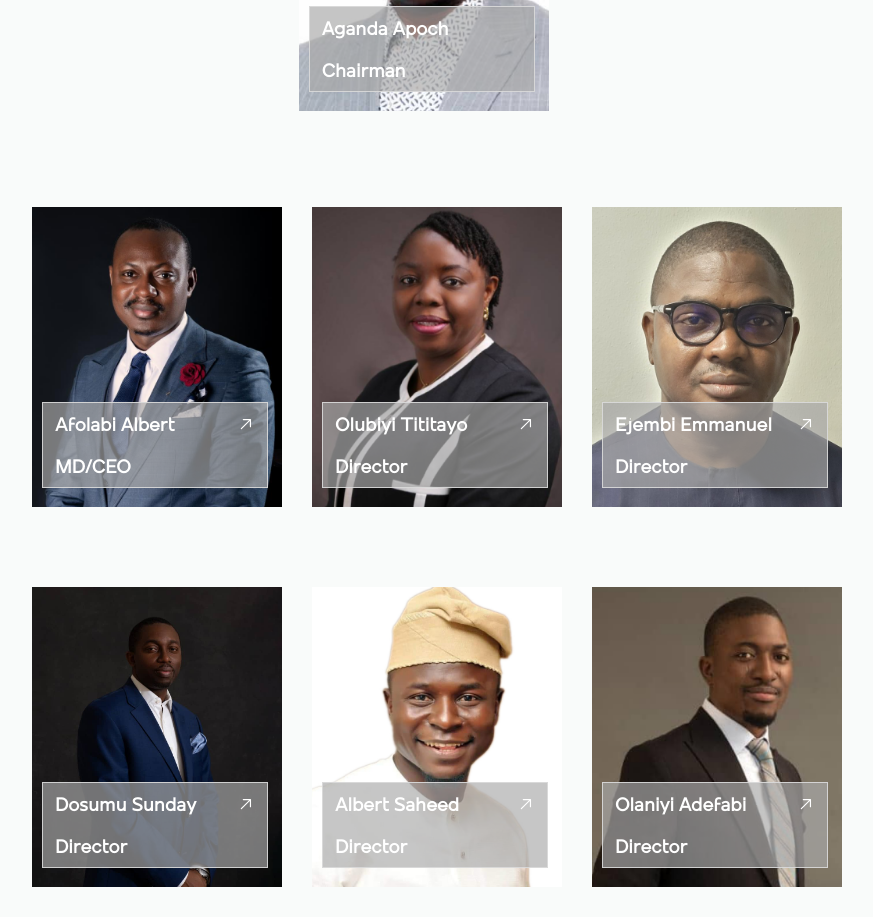
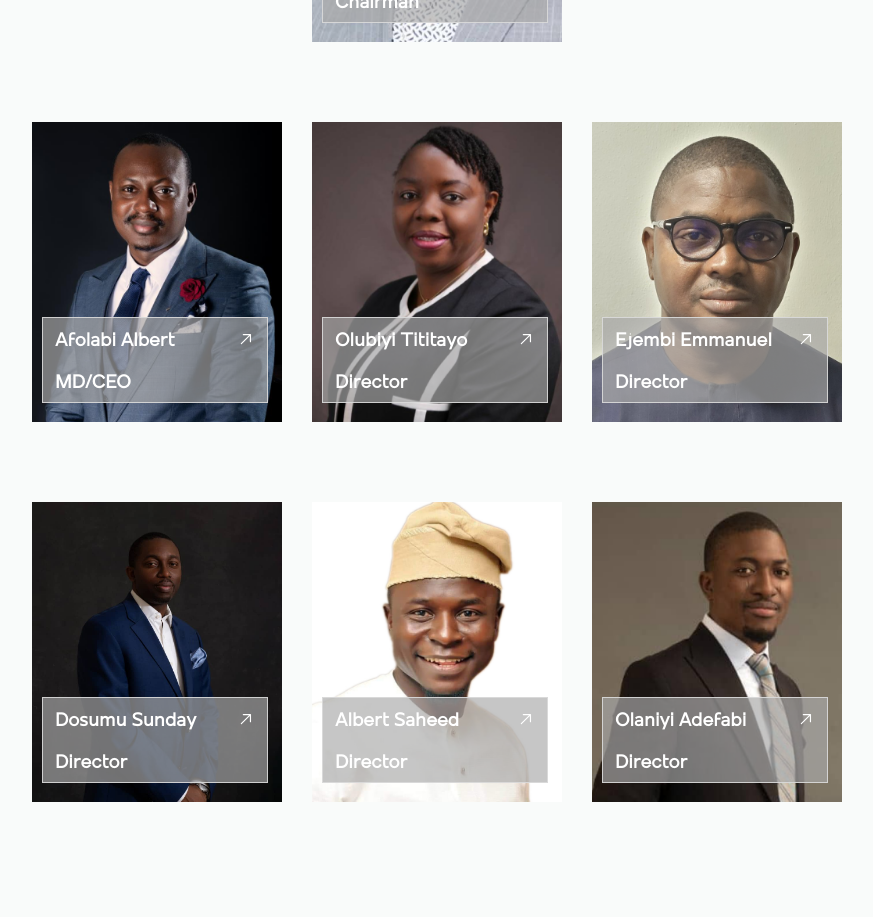
Before and after one commit to brunolotab/myTm30, a React (Vite) app in the folder project1/: page /About in a window 1280 px wide. Shown: the part 1880-2797 px from the top of the page, without its empty margins (203-1076 px from the left). Built offline with nearby package versions, Linux system fonts and the light colour scheme.

Commit message:
13th commit

```diff
--- a/project1/src/Pages/About/About.jsx
+++ b/project1/src/Pages/About/About.jsx
@@ -10,11 +10,13 @@ function About() {
             <div className='career-wrapper'>
                 <div className="wrapper">
                     <div className='container'>
+                        <div className='container1'>
                         <p>About us</p>
                         <h1>
                             Who we are
                         </h1>
-                        <div>
+                        </div>
+                        <div className='container2'>
                             We are a software company with strong technical expertise in developing innovative
                             solutions that drive digital transformation in the IT industry. Leveraging our experience,
                             we deliver our solutions with flexibility, responsiveness, efficiency and unmatched
@@ -23,9 +25,9 @@ function About() {
                     </div>
                 </div><br />
                 <div className='contain-about'>
-                    <p>We embrace the S.P.I.C.E values</p>
+                    <p style={{ color: '#66d5f3' }}>We embrace the S.P.I.C.E values</p>
                     <h1 style={{ color: '#000' }}>Our Core Values</h1>
-                    <div style={{ lineHeight: '1.8rem' }}>
+                    <div className='about'>
                         We’re an ambitious and smart team with a shared mission. Our mission is to empower organizations
                         across various sectors to achieve their full potential by providing tailored software solutions that drive
                         efficiency, productivity, and growth. With a team of seasoned experts and a deep understanding of
@@ -48,10 +50,15 @@ export default About
 
 const Aiv = styled.div`
       .career-wrapper {
-    padding: 2rem 3rem;
+    padding: 2rem ;
+    /* padding: 2rem 3rem; */
     /* background-color: #fff; */
     font-size: 18px;
     color: #717a8e;
+    display: flex;
+    flex-direction: column;
+    justify-content: center;
+    align-items: center;
 
   }
      .wrapper {
@@ -68,22 +75,51 @@ const Aiv = styled.div`
     background-color: #66d5f3;
     /* -webkit-animation: sol 5s linear infinite ; */
     /* transition: all 2s; */
-    width: 54%;
-    height: 250px;
-    line-height: 2rem;
+    width: 60%;
+    /* height: 250px; */
+    /* line-height: 2rem; */
     color: #fff;
-    font-size: 19px;
-    padding: 5rem 12rem;
+    font-size: 18px;
+    padding: 5rem 10rem;
     text-align: center;
+  }
+  .container1 {
+    line-height: 1rem;
+  }
+  .container2 {
+    line-height: 1.8rem;
   }
   .contain-about {
     display: flex;
     flex-direction: column;
     justify-content: center;
     align-items: center;
-    width: 68%;
-    padding: 5rem 12rem;
+    width: 60%;
+    padding: 4rem 10rem;
     text-align: center;
 
   }
+  .about {
+    line-height: 1.8rem;
+  }
+
+
+  @media screen and (max-width: 1103px){
+        /* .wrapper {
+            width: 100%;
+        } */
+        .container2 {
+            font-size: 16px;
+        }
+        .contain-about {
+             padding: 4rem 2rem;
+             border: 1px solid red;
+            width: 95%;
+        }
+        .about {
+            line-height: 1.8rem;
+            font-size: 19.5px;
+
+        }
+  }
 `
--- a/project1/src/Pages/About/Directors.jsx
+++ b/project1/src/Pages/About/Directors.jsx
@@ -38,12 +38,17 @@ function Directors() {
                 <div>
                     <h3 style={{ textAlign: 'center', color: '#24b0ff', fontWeight: 'bolder' }}>Meet Our</h3>
                     <h1 style={{ textAlign: 'center', fontWeight: 900 }}>Board Of Directors</h1><br />
+                    {/* <div className='directors-image'><img src={Agada} alt='' /></div>
+                    <div className='directors-name' onClick={() => setOpenModal2(true)}><div>Aganda Apoch <span></span></div>
+                        <p>Chairman</p></div> */}
+                </div>
+                <div className='director-container'>
+                    <div className='chairman'>
                         <div className='directors-image'><img src={Agada} alt='' /></div>
                         <div className='directors-name' onClick={() => setOpenModal2(true)}><div>Aganda Apoch <span></span></div>
                             <p>Chairman</p></div>
                     </div>
-                <div className='director-container'>
-                    <div>
+                    <div className='Md'>
                         <div className='directors-image'><img src={Albert} alt='' /></div>
                         <div className='directors-name' onClick={() => setOpenModal3(true)}><div>Afolabi Albert <span style={{ fontSize: '25', color: 'white', fontWeight: 'bold', float: 'right' }}><GoArrowUpRight /></span></div>
                             <p>MD/CEO</p></div>
@@ -63,7 +68,7 @@ function Directors() {
                         <div className='directors-name' onClick={() => setOpenModal6(true)} ><div>Dosumu Sunday <span style={{ fontSize: '25', color: 'white', fontWeight: 'bold', float: 'right' }}><GoArrowUpRight /></span></div>
                             <p>Director</p></div>
                     </div>
-                    <div>
+                    <div className='Saheed'>
                         <div className='directors-image'><img src={Saheed} alt='' /></div>
                         <div className='directors-name' onClick={() => setOpenModal7(true)}><div>Albert Saheed <span style={{ fontSize: '25', color: 'white', fontWeight: 'bold', float: 'right' }}><GoArrowUpRight /></span></div>
                             <p>Director</p></div>
@@ -102,7 +107,7 @@ function Directors() {
                     <div><h1 style={{ fontWeight: '900' }}>We're hiring!</h1></div>
                     <p style={{ fontSize: '17px', color: '#717a8e' }}>Our team is growing fast and we’re always looking for smart people.</p>
                     {/* <div style={{ padding: '8px' }}><button style={{ padding: '15px 37px', color: '#fff', border: 'none', borderRadius: '10px', background: '#0090ff' }}>View Open Roles</button></div> */}
-                    <NavRoles name='/Careers'/>
+                    <NavRoles name='/Careers' />
                 </div>
             </div>
             {openModal2 && <AfolabiAlb closemodal={setOpenModal2} description='Agada Apochi is an Organizational Psychologist & Change Leadership Specialist and also a
@@ -183,6 +188,7 @@ const Piv = styled.div`
         gap: 30px;
         grid-auto-rows: 350px;
     }
+
     .directors-image, .management-image {
         width: 250px;
         height: 300px;
@@ -191,6 +197,12 @@ const Piv = styled.div`
         width: 100%;
         height: 100%;
         object-fit: cover;
+    }
+    .chairman {
+        grid-column: 2/3;
+    }
+    .Md {
+        grid-column: 1/2;
     }
     .directors-name, .management-name {
         position: relative;
@@ -223,4 +235,40 @@ const Piv = styled.div`
         align-items: center;
         line-height: 0.2;
     }
+
+
+  @media screen and (max-width: 1103px){
+        .director-container {
+        gap: 0px;
+
+        }
+  }
+  @media screen and (max-width: 901px){
+        .director-wrapper{
+            /* display: block; */
+            /* justify-content: center;
+        align-items: center; */
+        }
+         .director-container {
+        display: grid;
+        grid-template-columns: repeat(2,1fr);
+        /* gap: 4rem; */
+        column-gap: 7rem;
+        row-gap: 1rem;
+        /* grid-auto-rows: 350px; */
+         }
+         .chairman {
+        grid-column: 1/2;
+        }
+        .Md {
+            grid-column: 2/span 1;
+        }
+        .Saheed {
+            /* grid-column: 1/2 ; */
+            grid-row: 4/span 1;
+        }
+
+  }
+
+
 `
--- a/project1/src/Pages/Careers/Benefits.jsx
+++ b/project1/src/Pages/Careers/Benefits.jsx
@@ -58,7 +58,7 @@ const Biv = styled.div `
     width: 60%;
 }
 h1 {
-  /* width: 60%; */
+  width: 60%;
 }
  .career-flex {
     /* display: grid;
--- a/project1/src/Pages/Careers/Careers.jsx
+++ b/project1/src/Pages/Careers/Careers.jsx
@@ -51,7 +51,7 @@ function Careers() {
           <p style={{ background: '#c6eaff', padding: '2px 15px', color: '#717a8e', borderRadius: '30px' }}> Open Positions</p>
           <h1>We’re looking for talented people</h1>
           <p className='philosophy'>Our philosophy is simple — hire a team of diverse, passionate people and foster a culture that empowers you to do you best work.</p><br />
-          <div className='img08'><img src={'./Careerimage/Cimage8.png'} alt='' /></div><br />
+          <div className='img08'><img src={'./Careerimage/Cimage8.png'} alt='' /></div>
           <div className='position'><p>There are no open positions for now.</p></div>
           <br /><br />
           <div><img src={'./Careerimage/Cimage9.png'} alt='' /></div>
@@ -191,6 +191,8 @@ const Civ = styled.div`
     border: 1px solid gray;
     background-color: #c6eaff;
   } */
+
+
   .philosophy {
     text-align: center;
      line-height: 1.5rem;
@@ -199,10 +201,12 @@ const Civ = styled.div`
        width: 45%;
   }
   .img08 {
-    width: 68%;
+    width: 70%;
     /* width: 900px; */
-    height: 300px;
+    /* height: 300px; */
     margin-bottom: 10px;
+    display: flex;
+    justify-content: center;
     /* z-index: 50; */
   }
   .img08 img {
@@ -324,7 +328,7 @@ const Civ = styled.div`
       margin-bottom: -40px;
     }
     .img08 {
-    width: 58%;
+    width: 70%;
     height: 180px;
     margin-bottom: 10px;
 
@@ -350,7 +354,25 @@ const Civ = styled.div`
       top: -35px;
       padding-left: 84%;
     }
+    .img08 {
+    width: 90%;
+    margin-bottom: 10px;
+
+    }
+  }
+  @media screen and (max-width: 600px){
+    .open-career h1 {
+      font-size: 24px;
+    }
+    .img08 {
+    width: 90%;
+    margin-bottom: 10px;
+    /* padding-left: 45px; */
+    /* padding-left: 8%; */
+
+    }
   }
 
 
+
 `
```
Also changed, not shown: project1/src/Components/ContactInfo.jsx (+37 -45 lines). Lines whose indentation alone changed are shown as unchanged.
